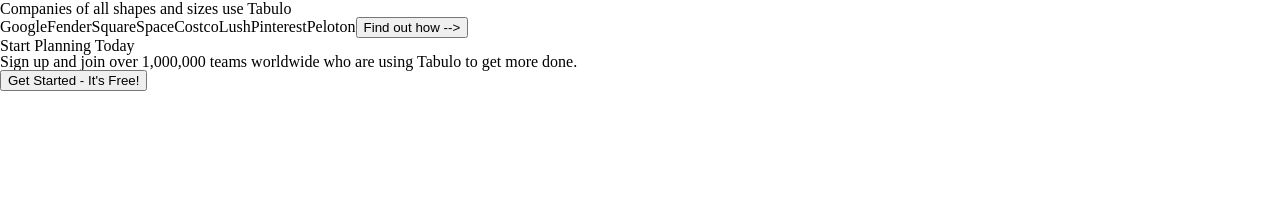
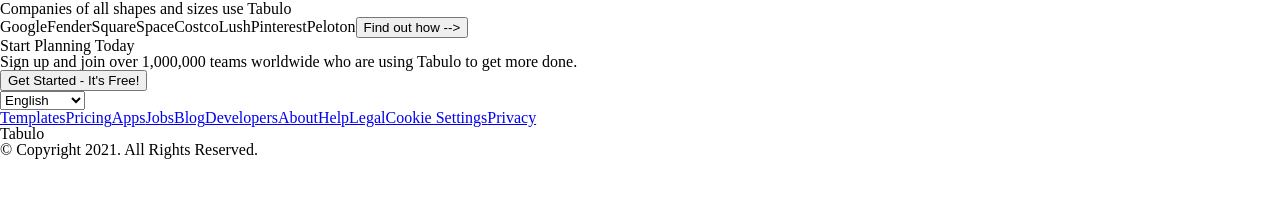
Before and after one commit to Tabulo-App/client, a React (Create React App) app: page / in a window 1280 px wide. Shown: the part 600-797 px from the top of the page. Built offline with nearby package versions, Linux system fonts and the light colour scheme.

Commit message:
adds Footer component

```diff
--- /dev/null
+++ b/src/components/Footer.js
@@ -0,0 +1,35 @@
+import { Link } from 'react-router-dom'
+
+function Footer() {
+    return (
+        <footer>
+            <select name='language'>
+                <optgroup label='Select a language...'>
+                    <option value='English'>English</option>
+                    <option value='Spanish'>Spanish</option>
+                    <option value='French'>French</option>
+                </optgroup>
+            </select>
+
+            <div className='footer-links'>
+                <Link to='/'>Templates</Link>
+                <Link to='/'>Pricing</Link>
+                <Link to='/'>Apps</Link>
+                <Link to='/'>Jobs</Link>
+                <Link to='/'>Blog</Link>
+                <Link to='/'>Developers</Link>
+                <Link to='/'>About</Link>
+                <Link to='/'>Help</Link>
+                <Link to='/'>Legal</Link>
+                <Link to='/'>Cookie Settings</Link>
+                <Link to='/'>Privacy</Link>
+            </div>
+
+            <i>Tabulo</i>
+
+            <p>&copy; Copyright 2021. All Rights Reserved.</p>
+        </footer>
+    )
+}
+
+export default Footer
--- a/src/components/Landing.js
+++ b/src/components/Landing.js
@@ -1,4 +1,5 @@
 import Header from './Header'
+import Footer from './Footer'
 
 const handleSubmit = e => {
     e.preventDefault()
@@ -92,6 +93,9 @@
                 <p>Sign up and join over 1,000,000 teams worldwide who are using Tabulo to get more done.</p>
                 <button>Get Started - It's Free!</button>
             </div>
+
+            <Footer />
+
         </div>
     )
 }
```
Also changed, not shown: 1 other file (tests, documents, lock files or other folders).
